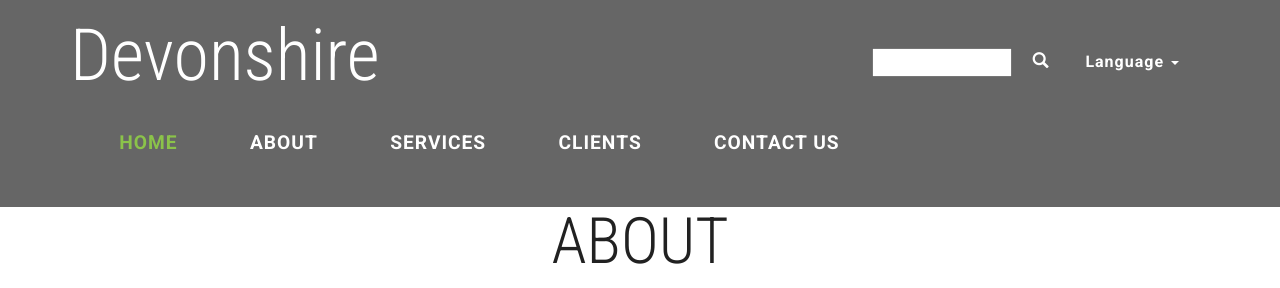
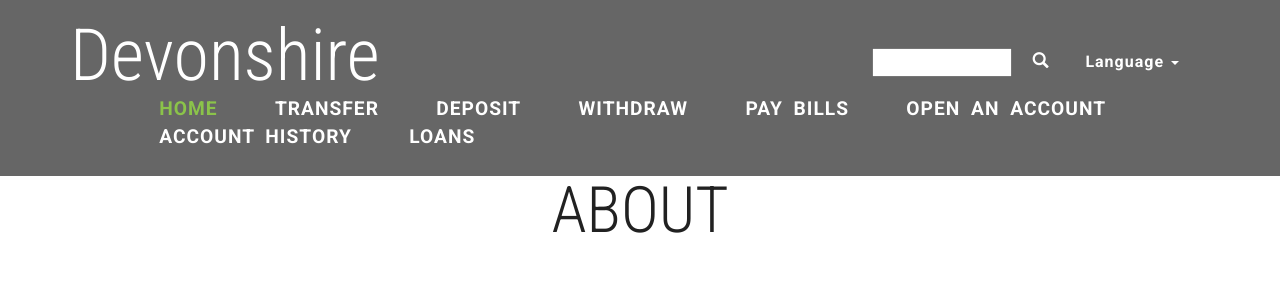
Before and after one commit to avneeta/task6, a plain HTML site: page user_home.html in a window 1280 px wide. Shown: the top 288 px of the page. Drawn offline with Linux system fonts and the light colour scheme.

Commit message:
changed userHome_navi

```diff
--- a/user_home.html
+++ b/user_home.html
@@ -25,6 +25,19 @@ Smartphone Compatible web template, free webdesigns for Nokia, Samsung, LG, Sony
 <!-- font -->
 <link href="//fonts.googleapis.com/css?family=Roboto+Condensed:300,300i,400,400i,700,700i" rel="stylesheet">
 <link href="//fonts.googleapis.com/css?family=Roboto:100,100i,300,300i,400,400i,500,500i,700,700i,900,900i" rel="stylesheet">
+
+<style type="text/css">
+.menuUser {
+	font-size:20px;
+	margin-left:40px;
+	color:coral;
+	word-spacing: 5px;
+}
+#menuUserUl {
+	color: green;
+}
+
+</style>
 <!-- //font -->
 <script src="js/jquery-1.11.1.min.js"></script>
 <script src="js/bootstrap.js"></script>
@@ -88,18 +101,42 @@ Smartphone Compatible web template, free webdesigns for Nokia, Samsung, LG, Sony
 		<div class="container">
 			<div class="main-nav">
 			<div class="collapse navbar-collapse" id="mainNavbar">
-				<ul class="nav navbar-nav navbar-main ">
-					<li><a class="active" href="#index.html" class="scroll">home</a></li>
-					<li><a href="#about" class="scroll">about</a></li>
-					<li><a href="#products" class="scroll">services</a></li>
-					<li><a href="#clients" class="scroll">clients</a></li>
-					<li><a href="#contact" class="scroll">contact us</a></li>
+				<ul id="menuUserUl">
+					<li><a class="active" href="#index.html" class="scroll">Home</a></li>
+					<li><a href="#about" class="menuUser">Transfer</a></li>
+					<li><a href="#products" class="menuUser">Deposit</a></li>
+					<li><a href="#clients" class="menuUser">Withdraw</a></li>
+					<li><a href="#clients" class="menuUser">Pay Bills</a></li>
+					<li><a href="#contact" class="menuUser">Open an Account</a></li>
+					<li><a href="#contact" class="menuUser">Account History</a></li>
+					<li><a href="#contact" class="menuUser">Loans</a></li>
 				</ul>
-	</div>
-</div>
+<!-- 				<ul class="nav navbar-nav navbar-main">
+					<li><a class="active" href="#index.html" class="scroll">Home</a></li>
+					<li><a href="#about" class="menuUser">Transfer</a></li>
+					<li><a href="#products" class="menuUser">Deposit</a></li>
+					<li><a href="#clients" class="menuUser">Withdraw</a></li>
+					<li><a href="#clients" class="menuUser">Pay Bills</a></li>
+					<li><a href="#contact" class="menuUser">Open an Account</a></li>
+					<li><a href="#contact" class="menuUser">Account History</a></li>
+					<li><a href="#contact" class="menuUser">Loans</a></li>
+				</ul> -->
+			</div>
+			</div>
 </div>
 		</div>
 	<!-- header ends here, edited by Xin -->
+
+<!-- 			<div id="menuUserUl">
+					<a href="#index.html" class="menuUser">Home</a>
+					<a href="#about" 	class="menuUser">Transfer</a>
+					<a href="#products" class="menuUser">Deposit</a>
+					<a href="#clients" class="menuUser">Withdraw</a>
+					<a href="#clients" class="menuUser">Pay Bills</a>
+					<a href="#contact" class="menuUser">Open an Account</a>
+					<a href="#contact" class="menuUser">Account History</a>
+					<a href="#contact" class="menuUser">Loans</a>
+			</div> -->
 
 
 	<!-- //banner -->
```
